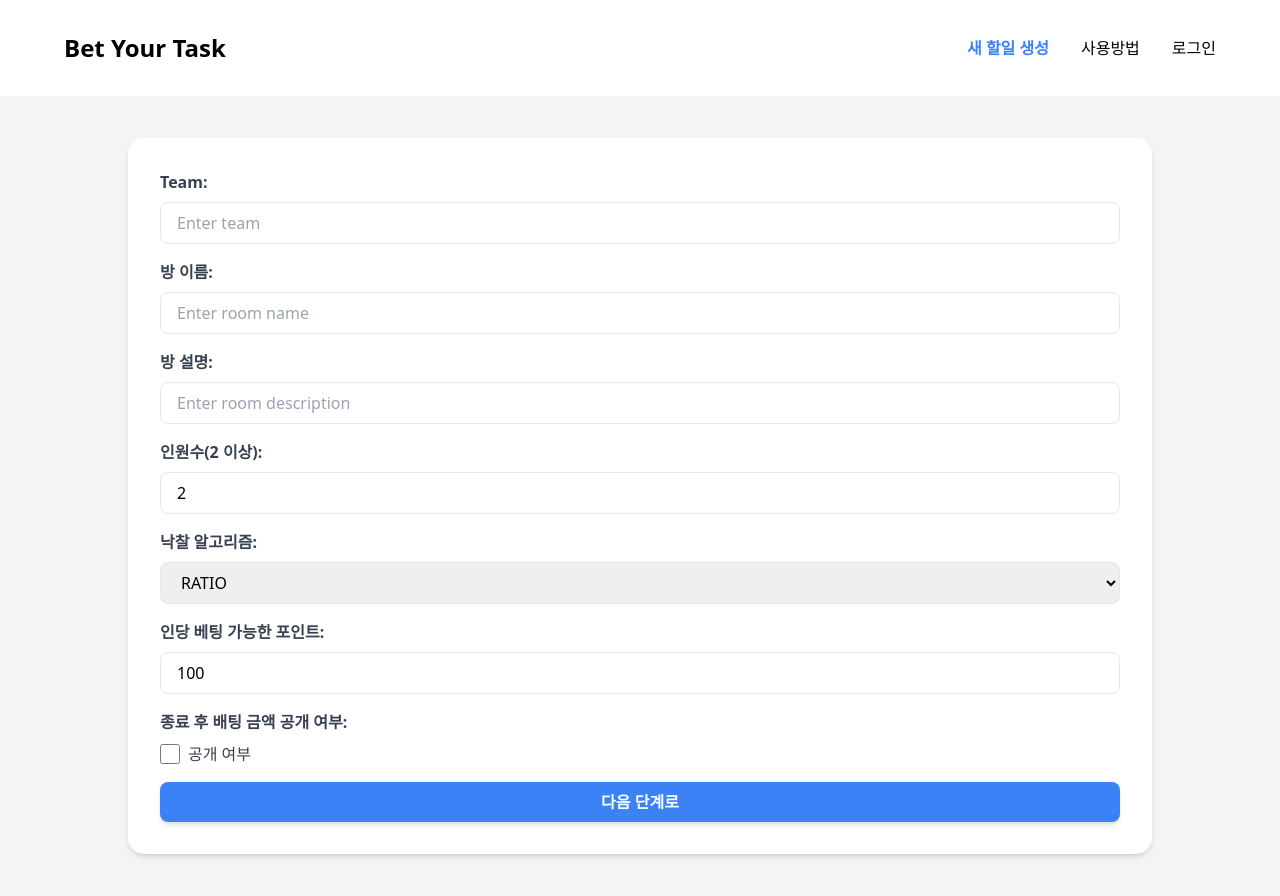
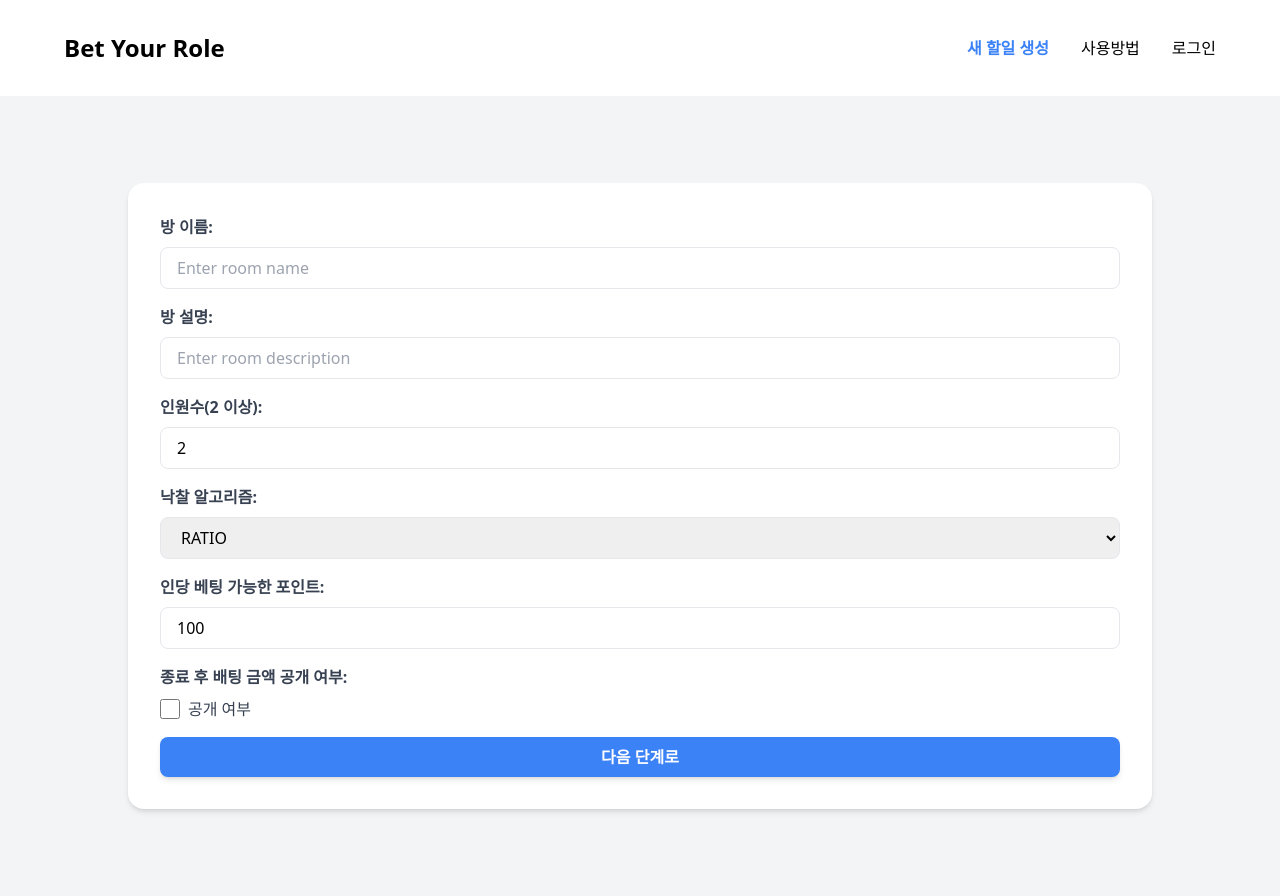
Before and after one commit to BetYourRole/BetYourRole_Front, a React (Create React App) app: page / in a window 1280 px wide. Built offline with nearby package versions, Linux system fonts and the light colour scheme.

Commit message:
feat: Server Connection and Interface Separation

```diff
--- a/package.json
+++ b/package.json
@@ -11,6 +11,7 @@
     "@types/react": "^18.3.11",
     "@types/react-dom": "^18.3.1",
     "@types/react-router-dom": "^5.3.3",
+    "axios": "^1.7.7",
     "react": "^18.3.1",
     "react-dom": "^18.3.1",
     "react-router-dom": "^6.27.0",
--- /dev/null
+++ b/src/api/API.jsx
@@ -0,0 +1,15 @@
+import axios from 'axios';
+
+export const API = () => {
+  // const token = localStorage.getItem('Token');
+
+  const instance = axios.create({
+    baseURL:  'http://localhost:8080/'
+  });
+
+  // 토큰이 있는 경우에만 헤더에 추가
+  // if (token) {
+  //   instance.defaults.headers.common['Authorization'] = token;
+  // }
+  return instance;
+};
--- a/src/components/Nav.tsx
+++ b/src/components/Nav.tsx
@@ -4,7 +4,7 @@ import {Link, useLocation, useNavigate} from 'react-router-dom';
 const Nav:React.FC = () => {
     return (
         <div className='flex justify-between px-16 py-8 items-center sticky w-full bg-white top-0'>
-                <Link to='/'><div className="logo text-2xl font-bold">Bet Your Task</div></Link>
+                <Link to='/'><div className="logo text-2xl font-bold">Bet Your Role</div></Link>
             <div className='menu flex gap-8'>
                 <Menu url="/" name="새 할일 생성"/>
                 <Menu url="/how-to-use" name="사용방법"/>
--- a/src/pages/StepOneForm.tsx
+++ b/src/pages/StepOneForm.tsx
@@ -1,15 +1,8 @@
 import React, { useState } from 'react';
+import { Data } from './types'
 
-interface StepOneFormProps {
-  formData: {
-    team: string;
-    name: string;
-    inscription: string;
-    headCount: number;
-    matchingType: string;
-    point: number;
-    visibility: boolean;
-  };
+interface StepOneFormProps{
+  formData: Data;
   handleChange: (e: React.ChangeEvent<HTMLInputElement | HTMLSelectElement>) => void;
   handleNext: () => void;
 }
@@ -20,7 +13,6 @@ const StepOneForm: React.FC<StepOneFormProps> = ({ formData, handleChange, handl
   // 유효성 검사 함수
   const validateForm = () => {
     const newErrors: { [key: string]: string } = {};
-    if (!formData.team) newErrors.team = '팀 이름은 필수입니다.';
     if (!formData.name) newErrors.name = '방 이름은 필수입니다.';
     // if (!formData.inscription) newErrors.inscription = '방 설명은 필수입니다.';
     if (formData.headCount < 2) newErrors.headCount = '인원수는 2 이상이어야 합니다.';
@@ -38,20 +30,6 @@ const StepOneForm: React.FC<StepOneFormProps> = ({ formData, handleChange, handl
 
   return (
     <>
-      <div className="mb-4">
-        <label className="block text-gray-700 font-semibold mb-2">Team:</label>
-        <input
-          type="text"
-          name="team"
-          value={formData.team}
-          onChange={handleChange}
-          className={`w-full px-4 py-2 border rounded-lg focus:outline-none focus:ring-2 focus:ring-blue-500 ${
-            errors.team ? 'border-red-500' : ''
-          }`}
-          placeholder="Enter team"
-        />
-        {errors.team && <p className="text-red-500 text-sm">{errors.team}</p>}
-      </div>
 
       <div className="mb-4">
         <label className="block text-gray-700 font-semibold mb-2">방 이름:</label>
--- a/src/pages/StepTwoForm.tsx
+++ b/src/pages/StepTwoForm.tsx
@@ -1,9 +1,5 @@
 import React from 'react';
-
-interface Role {
-  roleName: string;
-  roleDescription: string;
-}
+import { Role } from './types';
 
 interface StepTwoFormProps {
   roles: Role[];
@@ -20,8 +16,8 @@ const StepTwoForm: React.FC<StepTwoFormProps> = ({ roles, handleRoleChange, hand
           <label className="block text-gray-700 font-semibold mb-2">역할명 {index + 1}:</label>
           <input
             type="text"
-            name="roleName"
-            value={role.roleName}
+            name="name"
+            value={role.name}
             onChange={(e) => handleRoleChange(index, e)}
             className="w-full px-4 py-2 border rounded-lg focus:outline-none focus:ring-2 focus:ring-blue-500"
             placeholder={`역할명 ${index + 1}`}
@@ -30,8 +26,8 @@ const StepTwoForm: React.FC<StepTwoFormProps> = ({ roles, handleRoleChange, hand
           <label className="block text-gray-700 font-semibold mb-2 mt-2">역할 설명:</label>
           <input
             type="text"
-            name="roleDescription"
-            value={role.roleDescription}
+            name="description"
+            value={role.description}
             onChange={(e) => handleRoleChange(index, e)}
             className="w-full px-4 py-2 border rounded-lg focus:outline-none focus:ring-2 focus:ring-blue-500"
             placeholder={`역할 설명 ${index + 1}`}
--- a/src/pages/TodoRoomForm.tsx
+++ b/src/pages/TodoRoomForm.tsx
@@ -2,6 +2,7 @@ import React from 'react';
 import StepOneForm from './StepOneForm';
 import StepTwoForm from './StepTwoForm';
 import { useTodoForm } from './useTodoForm';
+import { API } from '../api/API'
 
 const TodoRoomForm: React.FC = () => {
   const { formData, roles, setRoles, step, setStep, handleChange, handleRoleChange } = useTodoForm();
@@ -12,8 +13,8 @@ const TodoRoomForm: React.FC = () => {
 
       if (prevRoles.length < updatedHeadCount) {
         const additionalRoles = Array.from({ length: updatedHeadCount - prevRoles.length }, () => ({
-          roleName: '',
-          roleDescription: '',
+          name: '',
+          description: '',
         }));
         return [...prevRoles, ...additionalRoles];
       } else if (prevRoles.length > updatedHeadCount) {
@@ -30,11 +31,14 @@ const TodoRoomForm: React.FC = () => {
   };
 
 
-  const handleSubmit = (e: React.FormEvent) => {
-    e.preventDefault();
-    console.log("Form submitted!");
-    console.log("FormData:", formData);
-    console.log("Roles:", roles);
+  const handleSubmit = async (e: React.FormEvent) => {
+    e.preventDefault()
+    var data = formData;
+    data.todos = roles;
+    var result = await API().post("/todo-room", data);
+    // var result = await API().post("/test");
+    console.log("nn")
+    console.log(result);
   };
 
   return (
--- /dev/null
+++ b/src/pages/types.ts
@@ -0,0 +1,17 @@
+// 공용 인터페이스 정의
+
+export interface Role {
+    name: string;
+    description: string;
+  }
+
+  export interface Data {
+    name: string;
+    inscription: string;
+    headCount: number;
+    matchingType: string;
+    point: number;
+    visibility: boolean;
+    password: string;
+    todos: Role[];
+  }
--- a/src/pages/useTodoForm.ts
+++ b/src/pages/useTodoForm.ts
@@ -1,19 +1,16 @@
 import { useState } from 'react';
-
-interface Role {
-  roleName: string;
-  roleDescription: string;
-}
+import { Data, Role } from './types';
 
 export const useTodoForm = () => {
-  const [formData, setFormData] = useState({
-    team: '',
+  const [formData, setFormData] = useState<Data>({
     name: '',
     inscription: '',
     headCount: 2,
     matchingType: 'RATIO',
     point: 100,
     visibility: false,
+    todos: [],
+    password: "",
   });
 
   const [roles, setRoles] = useState<Role[]>([]); // 역할 상태
```
Also changed, not shown: 1 other file (tests, documents, lock files or other folders).
